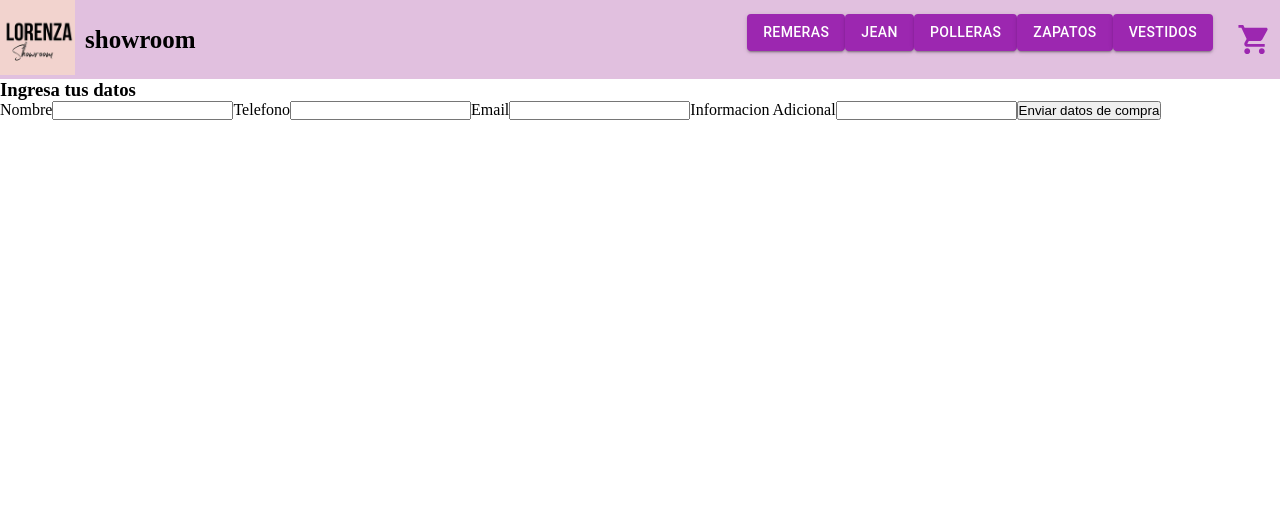
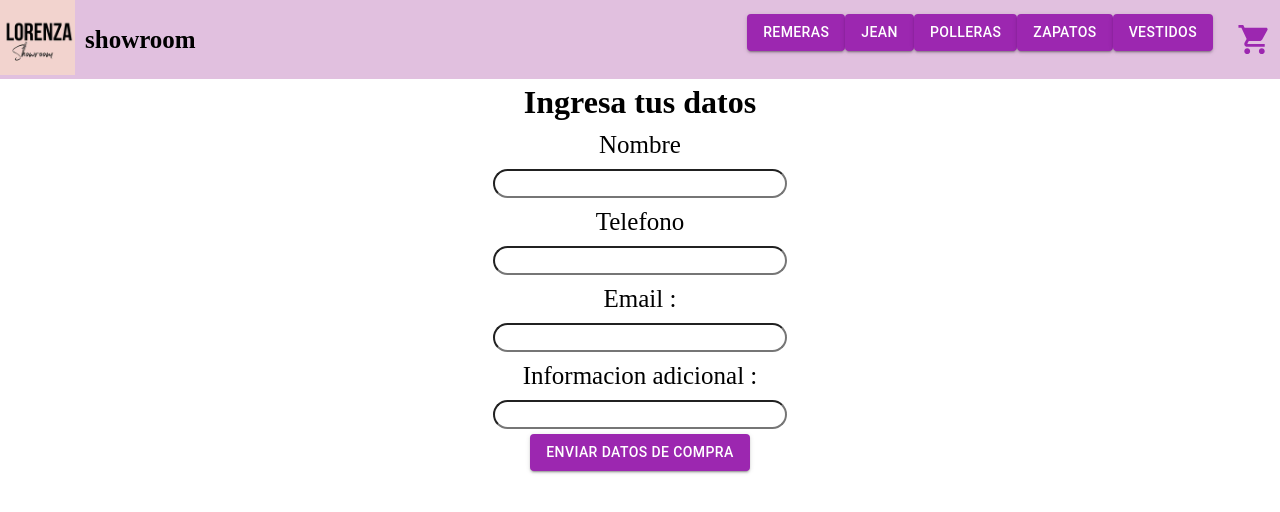
Before and after one commit to Sshiro-GIT/nahueloterolorenzaa, a React (Create React App) app: page /paymentform in a window 1280 px wide. Shown: the top 512 px of the page. Built offline with nearby package versions, Linux system fonts and the light colour scheme.

Commit message:
nahuelotero31/07/2022

```diff
--- a/src/App.js
+++ b/src/App.js
@@ -11,7 +11,7 @@ const App = () => {
   return (
       <BrowserRouter>
         <CartCustomProvider >
-          <Navbar />
+          <Navbar/>
           <Routes>
             <Route path="/" element={<ItemListContainer greeting='Bienvenido' />} />
             <Route path="/category/:categoryId" element={<ItemListContainer greeting='Bienvenido' />} />
--- a/src/Components/Cart/Cart.js
+++ b/src/Components/Cart/Cart.js
@@ -37,7 +37,7 @@ const Cart = () => {
         </div>
       </div>}
     </>
-  )
+  );
 };
 
 const styles = {
@@ -53,7 +53,7 @@ const styles = {
     display:"flex",
     textAlign:"center",
     justifyContent:"center"
-  }
+  },
 };
 
 export default Cart
--- a/src/Components/Navbar/Navbar.js
+++ b/src/Components/Navbar/Navbar.js
@@ -9,6 +9,7 @@ const viewport = {
   width: document.documentElement.clientWidth,
   height: document.documentElement.clientHeight
 };
+
 const Navbar = () => {
   const categories = [
     { name: "remeras", id: 1, route: "/category/remeras" },
@@ -37,7 +38,7 @@ return (
       </Stack>
     </div>
   </header >
-)
+);
 };
 
 const styles = {
@@ -62,6 +63,7 @@ const styles = {
   },
   link:{
 
-  }
+  },
 };
+
 export default Navbar
--- a/src/Components/Paymentform/PaymentForm.js
+++ b/src/Components/Paymentform/PaymentForm.js
@@ -2,6 +2,8 @@ import React, { useContext, useState } from "react";
 import { db } from "../../firebase/firebase";
 import { collection, addDoc, serverTimestamp } from "firebase/firestore";
 import { cartContext } from '../../Context/CartContext';
+import { Link } from "react-router-dom";
+import Button from '@mui/material/Button';
 
 const PaymentForm = () => {
   const { products, qtyProducts } = useContext(cartContext);
@@ -23,7 +25,7 @@ const PaymentForm = () => {
       idVenta,
       items: products,
       date: serverTimestamp(),
-      cantidad: qtyProducts,
+      stock: qtyProducts,
       total: total,
     })
     .then((result) => {
@@ -34,24 +36,64 @@ const PaymentForm = () => {
   for(let i = 0; i < products.length; i++){
     total += products[i].price * products[i].qty;
   };
+
   return (
     <>
-      <h3>Ingresa tus datos</h3>
+      <h1 style={styles.div}>Ingresa tus datos</h1>
       <form onSubmit={finishBuy}>
-        <label>Nombre</label>
-        <input onChange={createidVenta} type="text" name="nombre" required></input>
-        <label>Telefono</label>
-        <input onChange={createidVenta} type="number" name="telefono" required></input>
-        <label>Email</label>
-        <input onChange={createidVenta} type="email" name="email"></input>
-        <label>Informacion Adicional</label>
-        <input onChange={createidVenta} type="message" name="notas"></input>
-        <button onClick={finishBuy} type="submit">
-          Enviar datos de compra
-        </button>
+          <div style={styles.div}>
+            <label style={styles.label}>Nombre</label>
+          </div>
+          <div style={styles.div}>
+            <input onChange={createidVenta} type="text" name="nombre" required style={styles.input}></input>
+          </div>
+          <div style={styles.div}>
+            <label style={styles.label}>Telefono</label>
+          </div>
+          <div style={styles.div}>
+            <input onChange={createidVenta} type="number" name="telefono" required style={styles.input}></input>
+          </div>
+          <div style={styles.div}>
+            <label style={styles.label}>Email :</label>
+          </div>
+          <div style={styles.div}>
+            <input onChange={createidVenta} type="email" name="email" style={styles.input}></input>
+          </div>
+          <div style={styles.div}>
+            <label style={styles.label}>Informacion adicional :</label>
+          </div>
+          <div style={styles.div}>
+            <input onChange={createidVenta} type="message" name="notas" style={styles.input}></input>
+          </div>
+          <div style={styles.div}>
+            <Link to="/">
+              <Button variant="contained" color="secondary" onClick={finishBuy} type="submit"> Enviar datos de compra </Button>
+            </Link>
+          </div>
       </form>
     </>
   );
 };
 
+const styles = {
+  div:{
+    display: "flex",
+    justifyContent: "center",
+    alignItems: "center",
+    margin: "5px",
+  },
+  input:{
+    color: "black",
+    padding: "5px",
+    width: "280px",
+    height: "15px",
+    borderRadius: "15px",
+    fontSize: "15px",
+  },
+  label:{
+    padding: "5px",
+    fontSize: "25px",
+  },
+};
+
 export default PaymentForm
--- a/src/Containers/ItemListContainer/Item.js
+++ b/src/Containers/ItemListContainer/Item.js
@@ -6,20 +6,7 @@ import Typography from "@mui/material/Typography";
 import { Button, CardActionArea, CardActions } from "@mui/material";
 import { Link } from "react-router-dom";
 
-const styles = {
-  container: {
-    width: window.innerHeight > 900 ? "25%" : "90%",
-    flexDirection: "column",
-    justifyContent: "center",
-    alignItems: "center",
-    margin: 20,
-  },
-  title: {
-    textOverflow: "ellipsis",
-    overflow: "hidden",
-    height: 100,
-  }
-};
+
 
 const Item = ({ product }) => {
   return (
@@ -56,4 +43,19 @@ const Item = ({ product }) => {
   );
 };
 
+const styles = {
+  container: {
+    width: window.innerHeight > 900 ? "25%" : "90%",
+    flexDirection: "column",
+    justifyContent: "center",
+    alignItems: "center",
+    margin: 20,
+  },
+  title: {
+    textOverflow: "ellipsis",
+    overflow: "hidden",
+    height: 100,
+  },
+};
+
 export default Item;
--- a/src/Containers/ItemListContainer/ItemList.js
+++ b/src/Containers/ItemListContainer/ItemList.js
@@ -1,5 +1,16 @@
 import React from "react";
 import Item from "./Item";
+
+const ItemList = ({ products }) => {
+
+  return (
+    <div style={styles.container}>
+      {products.map((product) => (
+        <Item key={product.id} product={product} />
+      ))}
+    </div>
+  );
+};
 
 const styles = {
   container:{
@@ -10,15 +21,4 @@ const styles = {
     flexWrap: "wrap",
   }
 };
-
-const ItemList = ({ products }) => {
-  return (
-    <div style={styles.container}>
-      {products.map((product) => (
-        <Item key={product.id} product={product} />
-      ))}
-    </div>
-  );
-};
-
 export default ItemList
```
Also changed, not shown: src/Context/CartContext.js (line endings or trailing spaces). Lines whose indentation alone changed are shown as unchanged.
